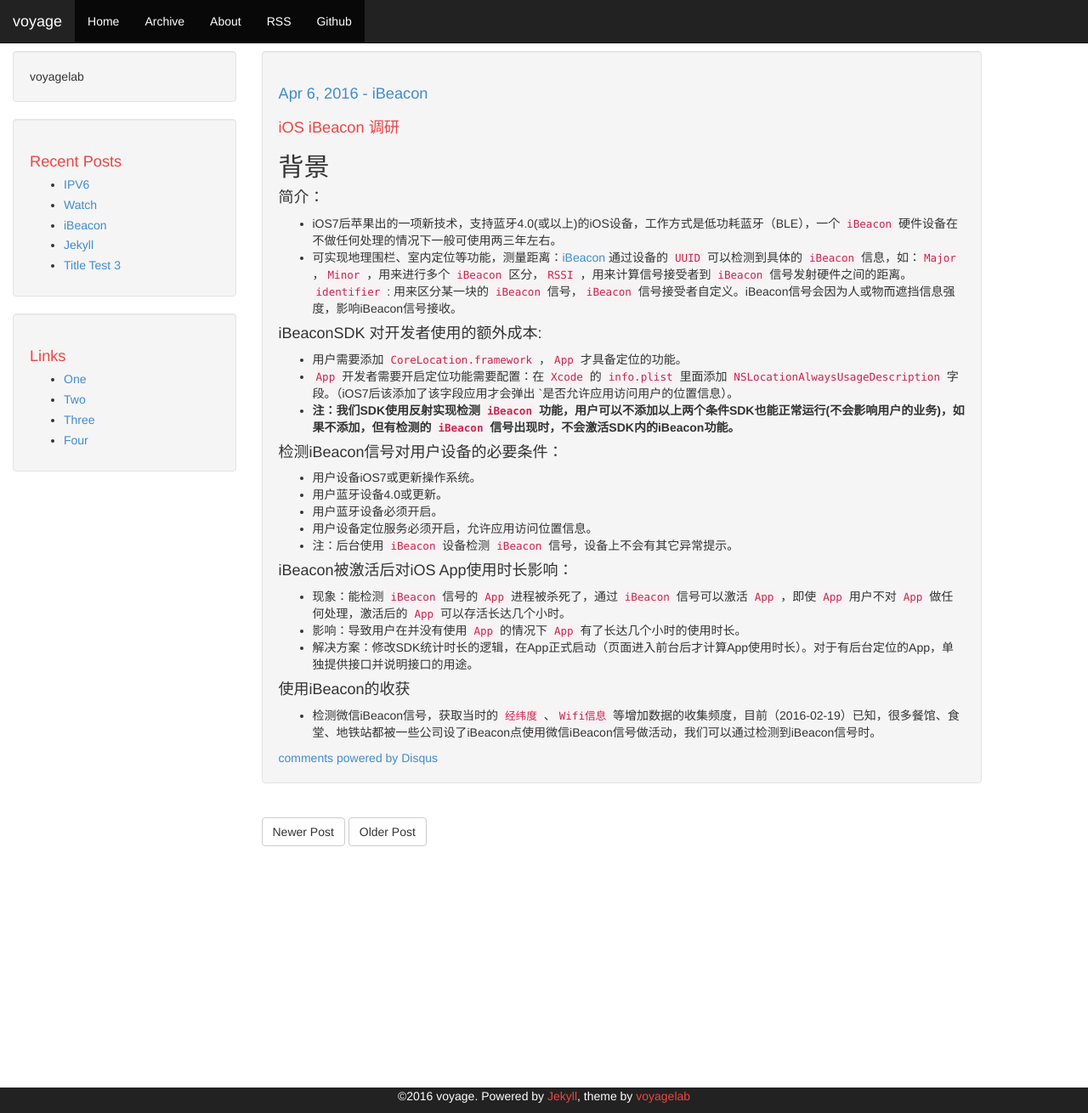
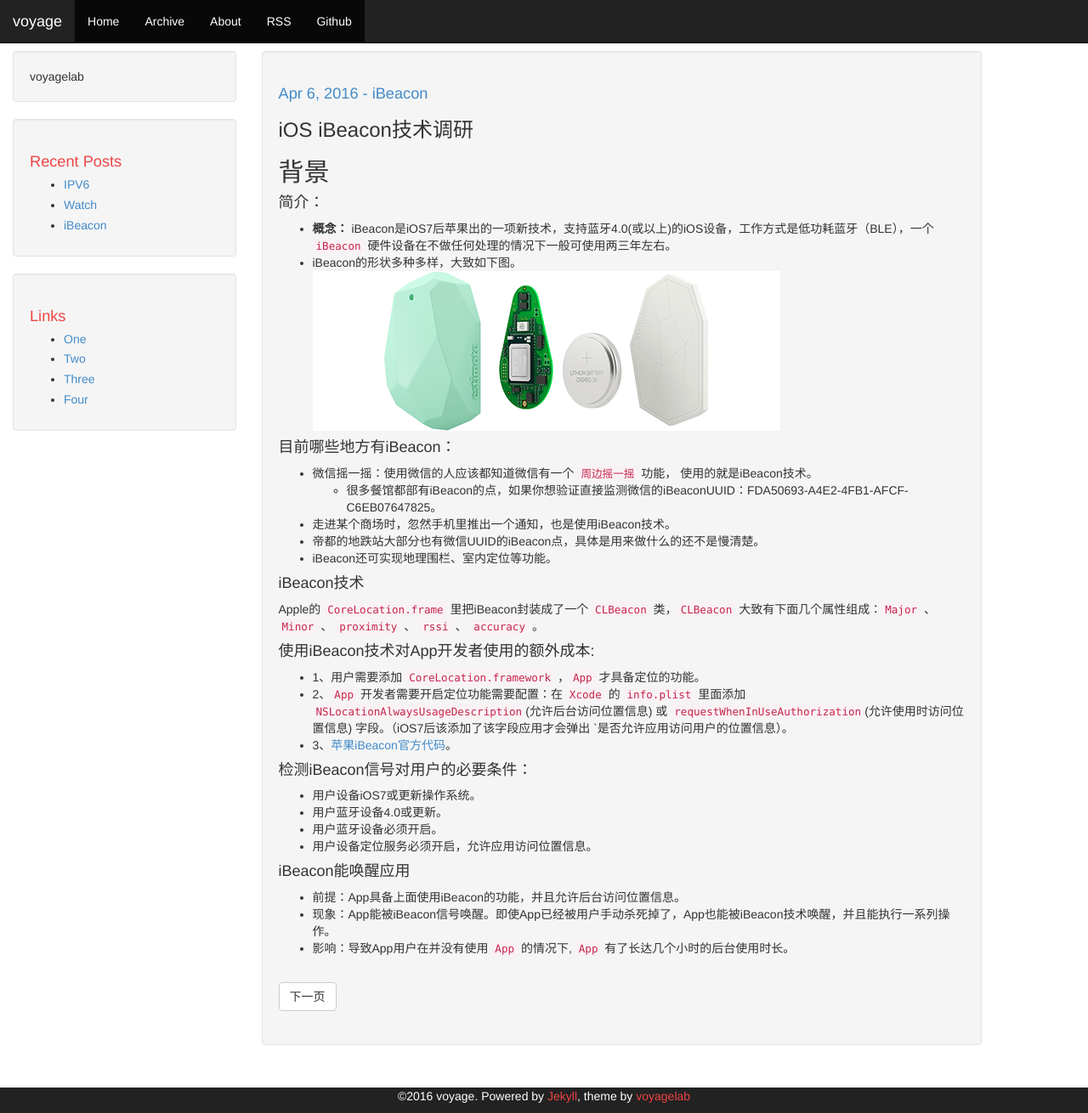
Before and after one commit to voyagelab/voyagelab.github.io, a Jekyll site: the page built from _posts/2016-04-06-iBeacon.md, in a window 1280 px wide and 1310 px high. Shown: the whole window at 85% size. Built offline with Jekyll 4.4.1, drawn with Linux system fonts in a browser that asks for light colours; comment, search, counter and statistics services are not loaded.

Commit message:
fix iBeacon

```diff
--- a/_config.yml
+++ b/_config.yml
@@ -25,7 +25,7 @@ disqus: ''
 comments: true
 
 permalink: /:year/:month/:title
-paginate: 3
+paginate: 5
 
 highlighter: rouge
 markdown: kramdown
--- a/_layouts/post.html
+++ b/_layouts/post.html
@@ -9,26 +9,15 @@
           <div class="article">
             <div class="well">
                 <h1><a href="{{ site.baseurl}}{{ page.url }}">{{ page.date | date: "%b %-d, %Y" }} - {{ page.title }}</a></h1>
-            {% if site.comments == true and page.comments == true and site.disqus != '' %}
-                <p class="author"><a href="#disqus_thread" data-disqus-identifier="{{ page.url | slugify }}">Comments</a></p>
-            {% endif %}
             <div class="post-content">
             {{ content }}
-            </div>
-            {% if page.comments %}
-            <div id="disqus_thread">
-                <noscript>Please enable JavaScript to view the <a href="http://disqus.com/?ref_noscript">comments powered by Disqus.</a></noscript>
-                <a href="http://disqus.com" class="dsq-brlink">comments powered by <span class="logo-disqus">Disqus</span></a>
-            </div>
-            {% endif %}
-            </div>
-          </div>
+           </div>
           <div class="pagination">
               {% if page.next %}
-                <a class="btn btn-default" href="{{ site.baseurl}}{{ page.next.url }}" class="next">Newer Post</a>
+                <a class="btn btn-default" href="{{ site.baseurl}}{{ page.next.url }}" class="next">下一页</a>
               {% endif %}
               {% if page.previous %}
-                <a class="btn btn-default" href="{{ site.baseurl}}{{ page.previous.url }}" class="previous">Older Post</a>
+                <a class="btn btn-default" href="{{ site.baseurl}}{{ page.previous.url }}" class="previous">上一页</a>
               {% endif %}
 </div>
 
--- a/_posts/2016-04-06-iBeacon.md
+++ b/_posts/2016-04-06-iBeacon.md
@@ -2,42 +2,50 @@
 layout: post
 title: "iBeacon"
 date: 2016-04-06 11:25:06 -0700
-tag: iBeacon
+tag: tech
 comments: true
 ---
 
-# iOS iBeacon 调研
+### iOS iBeacon技术调研
 
+<!-- more -->
 
 ## 背景
 
 #### 简介：
 
-* iOS7后苹果出的一项新技术，支持蓝牙4.0(或以上)的iOS设备，工作方式是低功耗蓝牙（BLE），一个 `iBeacon` 硬件设备在不做任何处理的情况下一般可使用两三年左右。
-* 可实现地理围栏、室内定位等功能，测量距离：[iBeacon](https://developer.apple.com/ibeacon/) 通过设备的 `UUID` 可以检测到具体的 `iBeacon` 信息，如：`Major` ，`Minor` ，用来进行多个 `iBeacon` 区分，`RSSI` ，用来计算信号接受者到 `iBeacon` 信号发射硬件之间的距离。`identifier` : 用来区分某一块的 `iBeacon` 信号，`iBeacon` 信号接受者自定义。iBeacon信号会因为人或物而遮挡信息强度，影响iBeacon信号接收。
+* **概念：** iBeacon是iOS7后苹果出的一项新技术，支持蓝牙4.0(或以上)的iOS设备，工作方式是低功耗蓝牙（BLE），一个 `iBeacon` 硬件设备在不做任何处理的情况下一般可使用两三年左右。
+* iBeacon的形状多种多样，大致如下图。
+![](/img/ibeacon.png)
 
-<!-- more -->
 
-#### iBeaconSDK 对开发者使用的额外成本:
-* 用户需要添加 `CoreLocation.framework` ，`App` 才具备定位的功能。
-* `App` 开发者需要开启定位功能需要配置：在 `Xcode` 的 `info.plist` 里面添加 `NSLocationAlwaysUsageDescription` 字段。（iOS7后该添加了该字段应用才会弹出 `是否允许应用访问用户的位置信息）。
-* **注：我们SDK使用反射实现检测 `iBeacon` 功能，用户可以不添加以上两个条件SDK也能正常运行(不会影响用户的业务)，如果不添加，但有检测的 `iBeacon` 信号出现时，不会激活SDK内的iBeacon功能。**
+#### 目前哪些地方有iBeacon：
+* 微信摇一摇：使用微信的人应该都知道微信有一个 `周边摇一摇` 功能， 使用的就是iBeacon技术。
+	* 很多餐馆都部有iBeacon的点，如果你想验证直接监测微信的iBeaconUUID：FDA50693-A4E2-4FB1-AFCF-C6EB07647825。
+* 走进某个商场时，忽然手机里推出一个通知，也是使用iBeacon技术。
+* 帝都的地跌站大部分也有微信UUID的iBeacon点，具体是用来做什么的还不是慢清楚。
+* iBeacon还可实现地理围栏、室内定位等功能。
+
+
+#### iBeacon技术
+Apple的 `CoreLocation.frame` 里把iBeacon封装成了一个 `CLBeacon` 类，`CLBeacon` 大致有下面几个属性组成：`Major` 、`Minor` 、 `proximity` 、 `rssi` 、 `accuracy` 。
 
 
 
-#### 检测iBeacon信号对用户设备的必要条件：
+
+#### 使用iBeacon技术对App开发者使用的额外成本:
+* 1、用户需要添加 `CoreLocation.framework` ，`App` 才具备定位的功能。
+* 2、`App` 开发者需要开启定位功能需要配置：在 `Xcode` 的 `info.plist` 里面添加 `NSLocationAlwaysUsageDescription`(允许后台访问位置信息) 或 `requestWhenInUseAuthorization`(允许使用时访问位置信息) 字段。（iOS7后该添加了该字段应用才会弹出 `是否允许应用访问用户的位置信息）。
+* 3、[苹果iBeacon官方代码](https://developer.apple.com/library/prerelease/content/samplecode/AirLocate/Introduction/Intro.html)。
+
+#### 检测iBeacon信号对用户的必要条件：
 * 用户设备iOS7或更新操作系统。
 * 用户蓝牙设备4.0或更新。
 * 用户蓝牙设备必须开启。
 * 用户设备定位服务必须开启，允许应用访问位置信息。
-* 注：后台使用 `iBeacon` 设备检测 `iBeacon` 信号，设备上不会有其它异常提示。
 
 
-#### iBeacon被激活后对iOS App使用时长影响：
-* 现象：能检测 `iBeacon` 信号的 `App` 进程被杀死了，通过 `iBeacon` 信号可以激活 `App` ，即使 `App` 用户不对 `App` 做任何处理，激活后的 `App` 可以存活长达几个小时。
-* 影响：导致用户在并没有使用 `App` 的情况下 `App` 有了长达几个小时的使用时长。
-* 解决方案：修改SDK统计时长的逻辑，在App正式启动（页面进入前台后才计算App使用时长）。对于有后台定位的App，单独提供接口并说明接口的用途。
-
-
-#### 使用iBeacon的收获
-* 检测微信iBeacon信号，获取当时的 `经纬度` 、`Wifi信息` 等增加数据的收集频度，目前（2016-02-19）已知，很多餐馆、食堂、地铁站都被一些公司设了iBeacon点使用微信iBeacon信号做活动，我们可以通过检测到iBeacon信号时。
+#### iBeacon能唤醒应用
+* 前提：App具备上面使用iBeacon的功能，并且允许后台访问位置信息。
+* 现象：App能被iBeacon信号唤醒。即使App已经被用户手动杀死掉了，App也能被iBeacon技术唤醒，并且能执行一系列操作。
+* 影响：导致App用户在并没有使用 `App` 的情况下, `App` 有了长达几个小时的后台使用时长。
```
Also changed, not shown: _posts/2015-07-22-test1.md (deleted, +0 -8 lines), _posts/2015-07-22-test2.md (deleted, +0 -8 lines), _posts/2015-07-22-test3.md (deleted, +0 -8 lines), _posts/2015-08-22-jekyll-clean-theme.md (deleted, +0 -10 lines), _posts/2016-04-18-Watch.md (+3 -1 lines), favicon.png (added), img/iBeacon.png (added).
